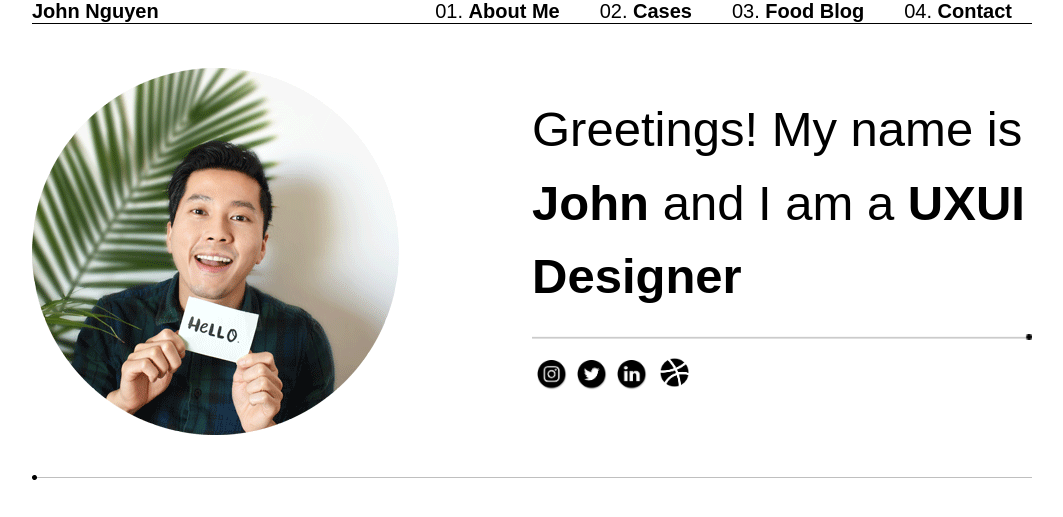
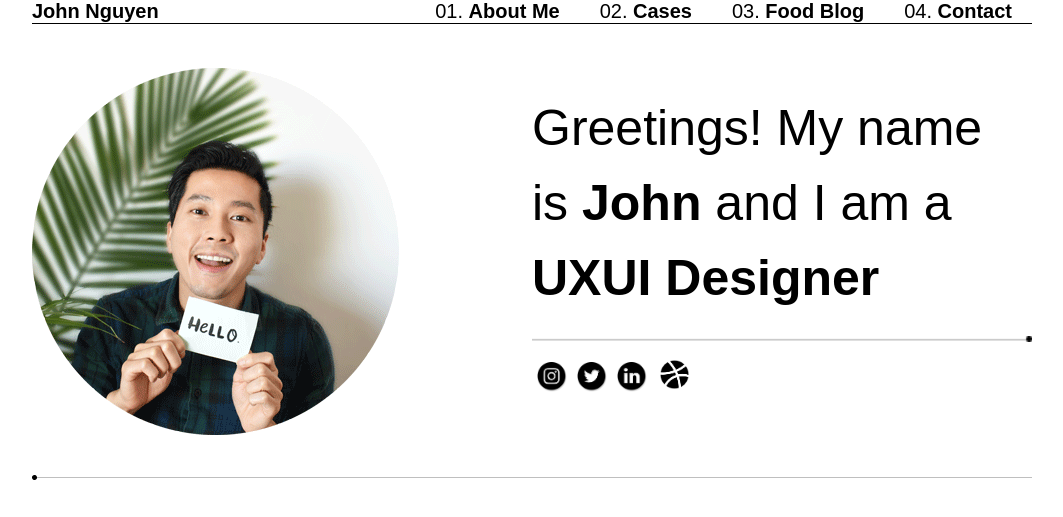
Before and after one commit to anotherjohnnguyen/UX_UI_HW_20, a plain HTML site: page index.html in a window 1280 px wide. Shown: the top 517 px of the page, without its empty margins (108-1171 px from the left). Drawn offline with Linux system fonts and the light colour scheme; a web font is replaced by a local one.

Commit message:
adjust dynamic bio font sizes

```diff
--- a/css/index.css
+++ b/css/index.css
@@ -250,7 +250,7 @@ body {
   }
 
   .bio {
-      font-size: 28px;
+      font-size: 36px;
       line-height: 1.30;
   }
 
@@ -287,7 +287,7 @@ body {
   }
 
   .bio {
-      font-size: 36px;
+      font-size: 64px;
       line-height: 1.35;
       flex-direction: row;
   }
@@ -323,7 +323,7 @@ body {
 
   .bio {
       display: flex;
-      font-size: 49px;
+      font-size: 50px;
       line-height: 1.5;
   }
 
```
